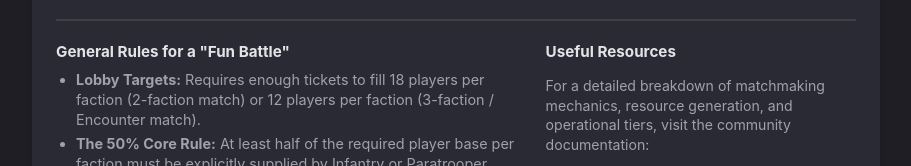
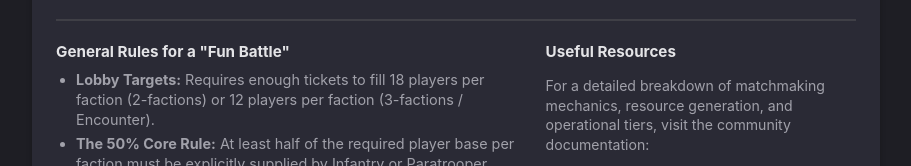
Before and after one commit to ThePunkMarten/HnGFunCalculator, a plain HTML site: page index.html in a window 1280 px wide. Shown: the part 728-894 px from the top of the page, without its empty margins (184-1095 px from the left). Drawn offline with Linux system fonts and the light colour scheme.

Commit message:
Update index.html
Reduced some of the notation's wordiness

```diff
--- a/index.html
+++ b/index.html
@@ -214,7 +214,7 @@
         <div>
             <h4>General Rules for a "Fun Battle"</h4>
             <ul>
-                <li><strong>Lobby Targets:</strong> Requires enough tickets to fill 18 players per faction (2-faction match) or 12 players per faction (3-faction / Encounter match).</li>
+                <li><strong>Lobby Targets:</strong> Requires enough tickets to fill 18 players per faction (2-factions) or 12 players per faction (3-factions / Encounter).</li>
                 <li><strong>The 50% Core Rule:</strong> At least half of the required player base per faction must be explicitly supplied by Infantry or Paratrooper tickets.</li>
                 <li><strong>Class Ticket Thresholds:</strong> A single player allocation requires <strong>12</strong> Infantry/Paratrooper* tickets, or <strong>10</strong> Tank/Plane/Recon tickets.</li>
                 <li style="list-style: none; margin-left: -1.25rem; margin-top: 0.4rem; font-size: 0.8rem; font-style: italic;">*Note: Airborne Paratrooper units require 12 spawns and 4 paraplanes per ticket build.</li>
```
